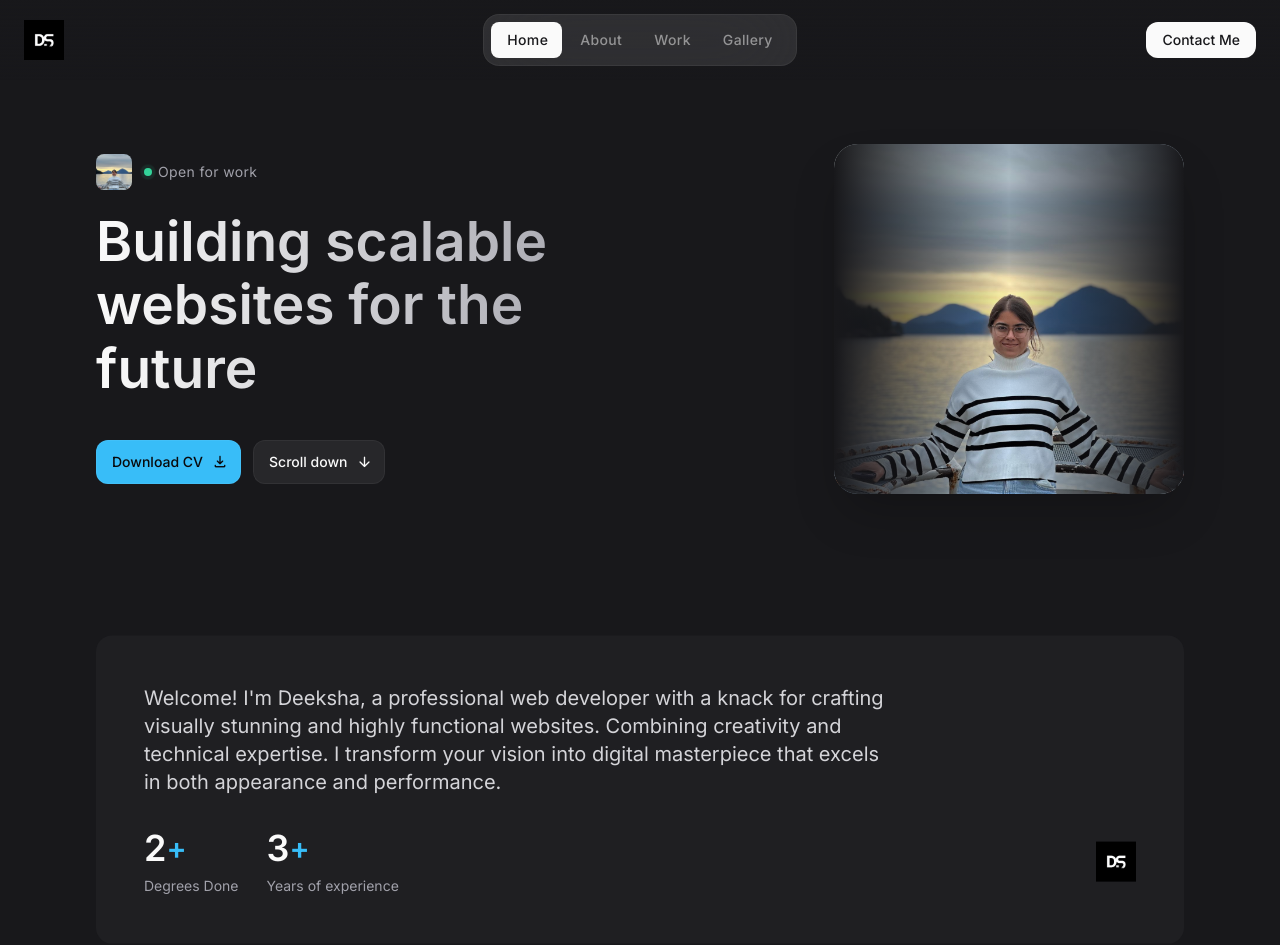
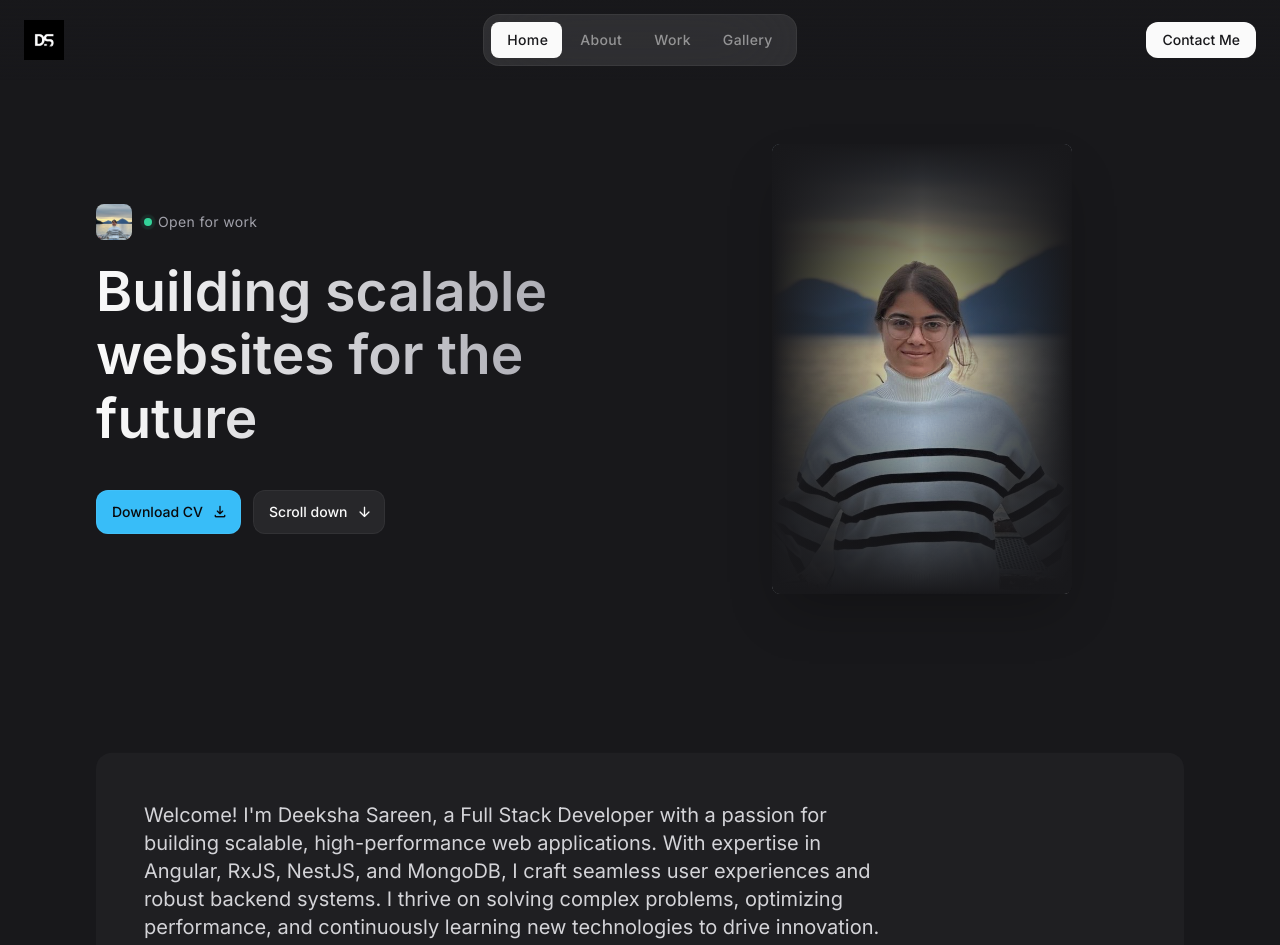
Before and after one commit to DeekshaSareen-code/my_portfolio, a React (Create React App) app: page / in a window 1280 px wide. Shown: the top 945 px of the page. Built offline with nearby package versions, Linux system fonts and the light colour scheme.

Commit message:
feat: personal photo updates

```diff
--- a/src/components/About.js
+++ b/src/components/About.js
@@ -2,12 +2,12 @@ import React from "react";
 
 const aboutItems = [
   {
+    label: "Years of experience",
+    number: 3,
+  },
+  {
     label: "Degrees Done",
     number: 2,
-  },
-  {
-    label: "Years of experience",
-    number: 3,
   },
 ];
 const About = () => {
@@ -16,11 +16,13 @@ const About = () => {
       <div className="container">
         <div className="bg-zinc-800/50 p-7 rounded-2xl md:p-12 reveal-up">
           <p className="text-zinc-300 mb- md:mb-8 md:text-xl md:max-w-[60ch]">
-            Welcome! I&apos;m Deeksha, a professional web developer with a knack
-            for crafting visually stunning and highly functional websites.
-            Combining creativity and technical expertise. I transform your
-            vision into digital masterpiece that excels in both appearance and
-            performance.
+            Welcome! I&apos;m Deeksha Sareen, a Full Stack Developer with a
+            passion for building scalable, high-performance web applications.
+            With expertise in Angular, RxJS, NestJS, and MongoDB, I craft
+            seamless user experiences and robust backend systems. I thrive on
+            solving complex problems, optimizing performance, and continuously
+            learning new technologies to drive innovation. Let’s build something
+            amazing together!
           </p>
           <div className="flex flex-wrap items-center gap-4 md:gap-7">
             {aboutItems.map(({ label, number }, key) => (
--- a/src/components/Body.js
+++ b/src/components/Body.js
@@ -44,13 +44,15 @@ const Body = () => {
           </div>
         </div>
         <div className="hidden md:block">
-          <figure className="relative w-[350px] h-[350px] ml-auto rounded-3xl overflow-hidden shadow-2xl">
-            <div className="absolute inset-0 bg-gradient-to-r from-zinc-900 via-transparent to-zinc-900 rounded-xl"></div>
+          <figure className="relative w-[300px] h-[450px] ml-auto rounded-lg overflow-hidden shadow-2xl m-auto">
+            <div className="absolute inset-0 bg-gradient-to-l from-zinc-900 via-transparent to-zinc-900 rounded-lg"></div>
+            <div className="absolute inset-0 bg-gradient-to-t from-zinc-900 via-transparent to-zinc-900 rounded-lg"></div>
+
             <img
-              src="/images/personal2.jpeg"
-              alt="Deeksha Saren"
-              className="w-full h-full object-cover rounded-xl"
-              width={650}
+              src="/images/deeksha.jpeg"
+              alt="Deeksha Sareen"
+              className="w-full h-full object-cover rounded-lg transition-transform duration-300 hover:scale-110 "
+              width={450}
               height={650}
             />
           </figure>
--- a/src/components/Skill.js
+++ b/src/components/Skill.js
@@ -100,7 +100,7 @@ const Skill = () => {
   return (
     <section id="skills" className="section">
       <div className="container">
-        <h2 className="headline-2 reveal-up">Essential Tools I use </h2>
+        <h2 className="headline-2 reveal-up">Essential Tools I Use </h2>
         <p className="text-zinc-400 mt-3 mb-8 max-w-[50ch] reveal-up">
           Discouver the powerful tools and technologies I use to create
           exceptional, high-performing websites & applications
--- a/src/components/Work.js
+++ b/src/components/Work.js
@@ -50,7 +50,7 @@ const Work = () => {
   return (
     <section className="section" id="work">
       <div className="container">
-        <h2 className="headline-2 mb-8 reveal-up">My portfolio Highlights</h2>
+        <h2 className="headline-2 mb-8 reveal-up">My Portfolio Highlights</h2>
         <div className="grid gap-x-4 gap-y-5 grid-cols-[repeat(auto-fill,_minmax(280px,_1fr))]">
           {works.map(({ imgSrc, title, tags, projectLink }, index) => (
             <WordCard
```
Also changed, not shown: public/images/deeksha.jpeg (added).
